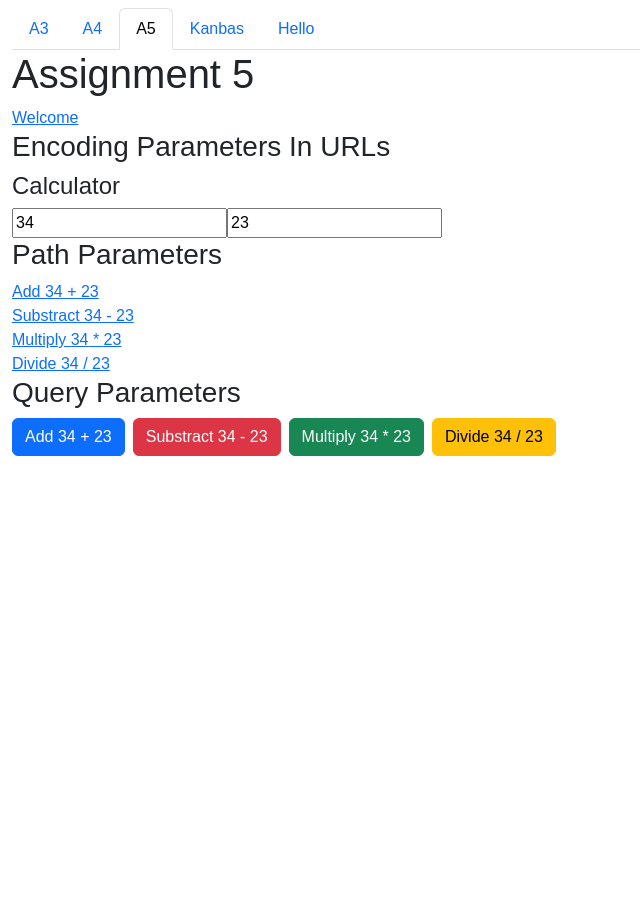
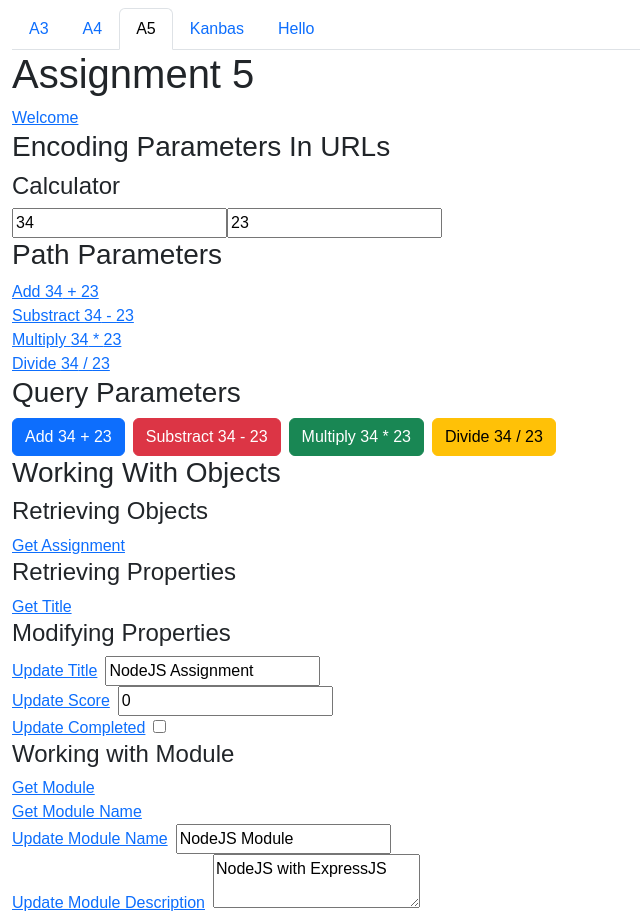
Before and after one commit to yug-rajani/kanbas-react-web-app, a React (Create React App) app: page /#/Labs/a5 in a window 1280 px wide. Shown: the whole page, without its empty margins (0-640 px from the left). Before the commit the page ends 800 px from the top, so only its background shows below. Built offline with nearby package versions, Linux system fonts and the light colour scheme.

Commit message:
Complete 3.2 - Working with Objects

```diff
--- /dev/null
+++ b/src/Labs/a5/WorkingWithObjects.tsx
@@ -0,0 +1,104 @@
+import React, { useState } from "react";
+function WorkingWithObjects() {
+    const [assignment, setAssignment] = useState({
+        id: 1,
+        title: "NodeJS Assignment",
+        description: "Create a NodeJS server with ExpressJS",
+        due: "2021-10-10",
+        completed: false,
+        score: 0,
+    });
+
+    const [module, setModule] = useState({
+        id: "M01",
+        name: "NodeJS Module",
+        description: "NodeJS with ExpressJS",
+        course: "CS123",
+    });
+
+
+    const ASSIGNMENT_URL = "http://localhost:4000/a5/assignment"
+    const MODULE_URL = "http://localhost:4000/a5/module"
+
+    return (
+        <div>
+            <h3>Working With Objects</h3>
+            <h4>Retrieving Objects</h4>
+            <a href="http://localhost:4000/a5/assignment">
+                Get Assignment
+            </a>
+            <h4>Retrieving Properties</h4>
+            <a href="http://localhost:4000/a5/assignment/title">
+                Get Title
+            </a>
+            <h4>Modifying Properties</h4>
+            <a href={`${ASSIGNMENT_URL}/title/${assignment.title}`}>
+                Update Title
+            </a>
+            <input type="text"
+                className="mx-2"
+                onChange={(e) => setAssignment({
+                    ...assignment,
+                    title: e.target.value
+                })}
+                value={assignment.title} />
+            <br />
+
+            <a href={`${ASSIGNMENT_URL}/score/${assignment.score}`}>
+                Update Score
+            </a>
+            <input type="number"
+                className="mx-2"
+                onChange={(e) => setAssignment({
+                    ...assignment,
+                    score: parseInt(e.target.value)
+                })}
+                value={assignment.score} />
+
+            <br />
+
+            <a href={`${ASSIGNMENT_URL}/completed/${assignment.completed}`}>
+                Update Completed
+            </a>
+            <input type="checkbox"
+                className="mx-2"
+                onChange={(e) => setAssignment({
+                    ...assignment,
+                    completed: e.target.checked
+                })}
+                checked={assignment.completed} />
+
+
+            <h4>Working with Module</h4>
+            <a href="http://localhost:4000/a5/module">
+                Get Module
+            </a>
+            <br />
+            <a href="http://localhost:4000/a5/module/name">
+                Get Module Name
+            </a>
+            <br />
+            <a href={`${MODULE_URL}/name/${module.name}`}>
+                Update Module Name
+            </a>
+            <input type="text"
+                className="mx-2"
+                onChange={(e) => setModule({
+                    ...module,
+                    name: e.target.value
+                })}
+                value={module.name} />
+            <br />
+            <a href={`${MODULE_URL}/description/${module.description}`}>
+                Update Module Description
+            </a>
+            <textarea className="mx-2"
+                onChange={(e) => setModule({
+                    ...module,
+                    description: e.target.value
+                })}
+                value={module.description} />
+        </div>
+    );
+}
+export default WorkingWithObjects;
--- a/src/Labs/a5/index.tsx
+++ b/src/Labs/a5/index.tsx
@@ -1,4 +1,5 @@
 import EncodingParametersInURLs from "./EncodingParametersInURLs";
+import WorkingWithObjects from "./WorkingWithObjects";
 
 function Assignment5() {
     return (
@@ -9,6 +10,7 @@ function Assignment5() {
             </a>
 
             <EncodingParametersInURLs />
+            <WorkingWithObjects />
         </div>
     );
 }
```
Also changed, not shown: 2 other files (tests, documents, lock files or other folders).
